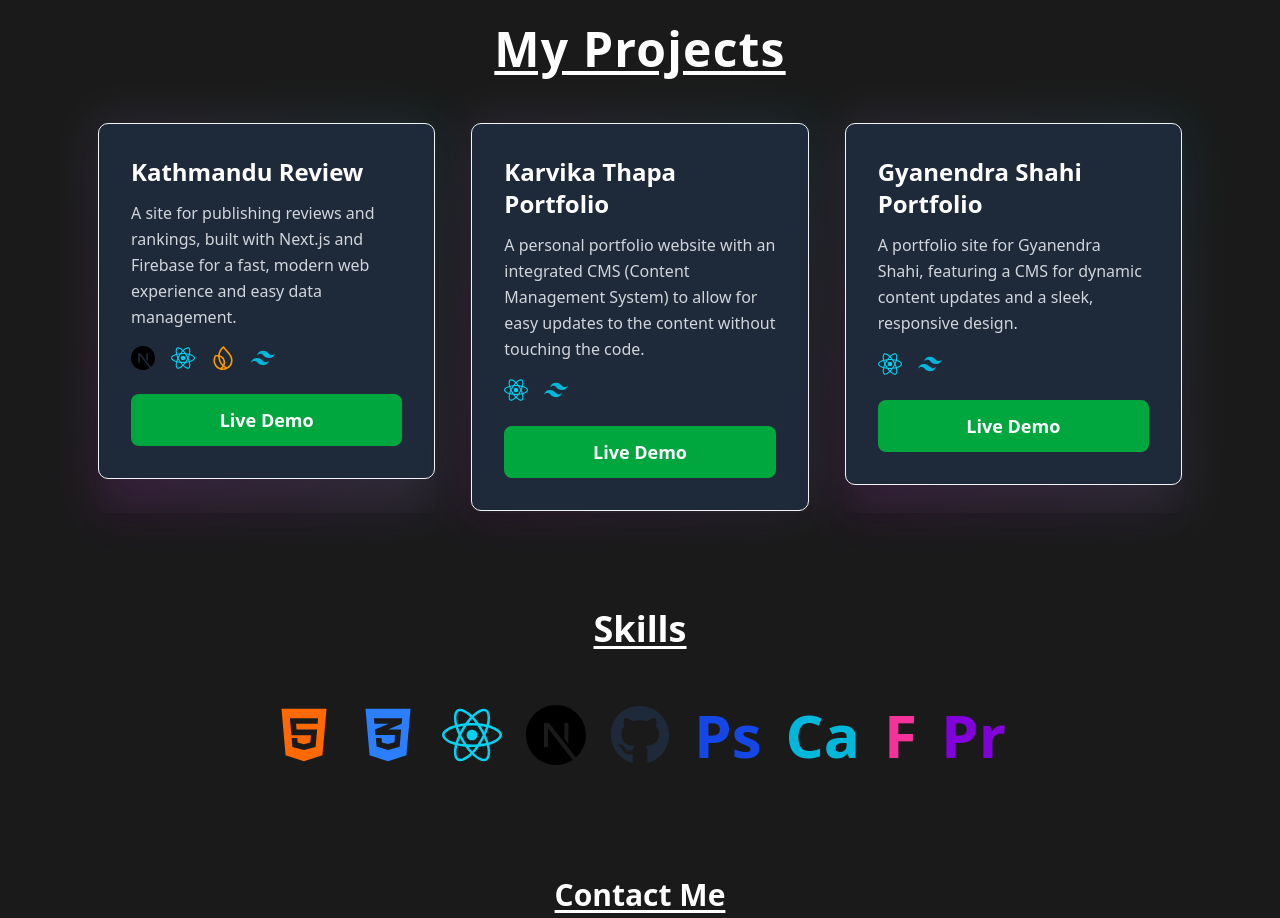
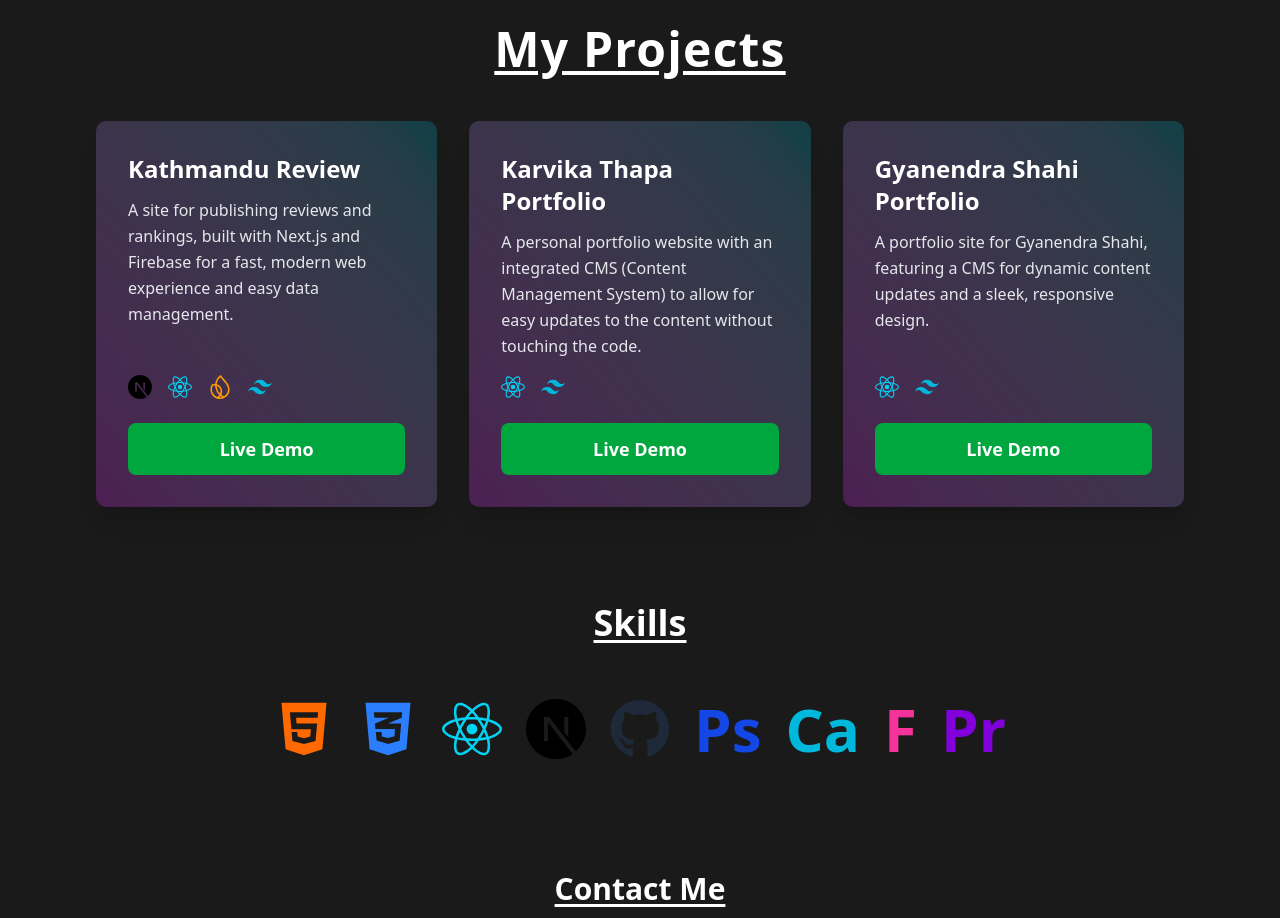
Before and after one commit to bshalrawal/Portfolio, a Next.js app: page / in a window 1280 px wide. Shown: the part 1780-2698 px from the top of the page. Built offline with nearby package versions, Linux system fonts and the light colour scheme.

Commit message:
Update Projects.tsx

```diff
--- a/app/Components/Projects.tsx
+++ b/app/Components/Projects.tsx
@@ -20,20 +20,15 @@ interface ProjectCardProps {
 
 const ProjectCard: React.FC<ProjectCardProps> = ({ title, description, technologies, liveLink }) => {
   return (
-    <div className="relative rounded-lg shadow-xl p-[2px] transition-transform duration-300 hover:scale-105 hover:shadow-2xl">
-      {/* Gradient border */}
-      <div className="absolute inset-0 rounded-lg bg-gradient-to-tr from-fuchsia-500/25 to-cyan-400/20 blur-xl opacity-60"></div>
-
-      {/* Card content */}
-      <div className="relative rounded-lg p-8 flex flex-col justify-between border border-gray-100 bg-gray-800">
+    <div className="rounded-lg shadow-xl p-8 flex flex-col justify-between transform transition-transform duration-300 hover:scale-105 hover:shadow-2xl bg-gradient-to-tr from-fuchsia-500/25 to-cyan-400/20">
       <h3 className="text-2xl font-bold text-white mb-3">{title}</h3>
-        <p className="text-gray-300 mb-4 flex-grow leading-relaxed">{description}</p>
+      <p className="text-gray-200 mb-4 flex-grow leading-relaxed">{description}</p>
 
       <div className="flex flex-wrap items-center gap-4 mb-6">
         {technologies.map((tech, index) => (
           <div key={index} className="flex items-center justify-center" title={tech}>
             {techIcons[tech.toLowerCase()] || (
-                <span className="text-sm font-medium text-gray-500">{tech}</span>
+              <span className="text-sm font-medium text-gray-300">{tech}</span>
             )}
           </div>
         ))}
@@ -52,9 +47,9 @@ const ProjectCard: React.FC<ProjectCardProps> = ({ title, description, technolog
         )}
       </div>
     </div>
-    </div>
   );
 };
+
 
 
 const Projects = () => {
```
Lines whose indentation alone changed are shown as unchanged.
